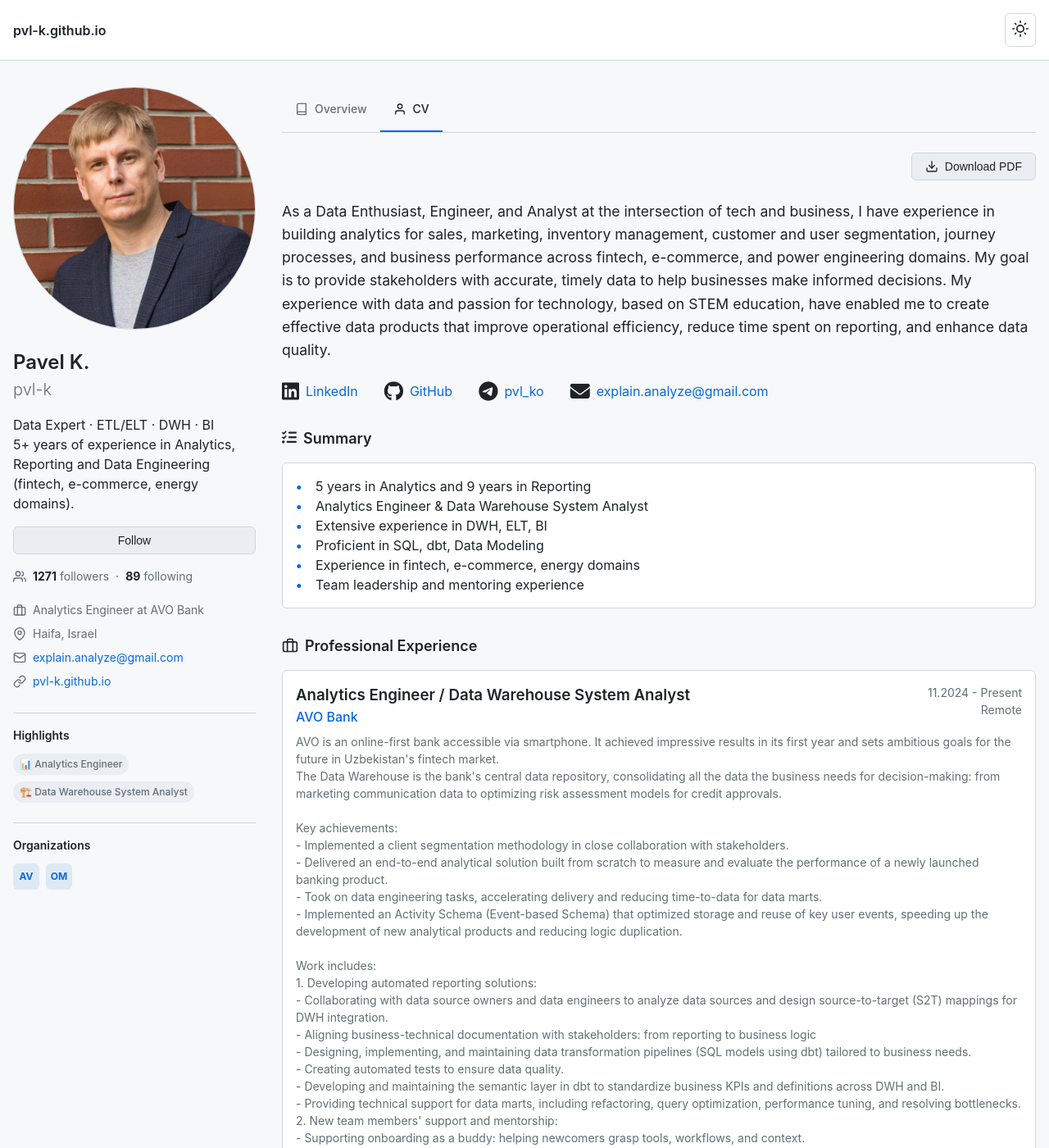
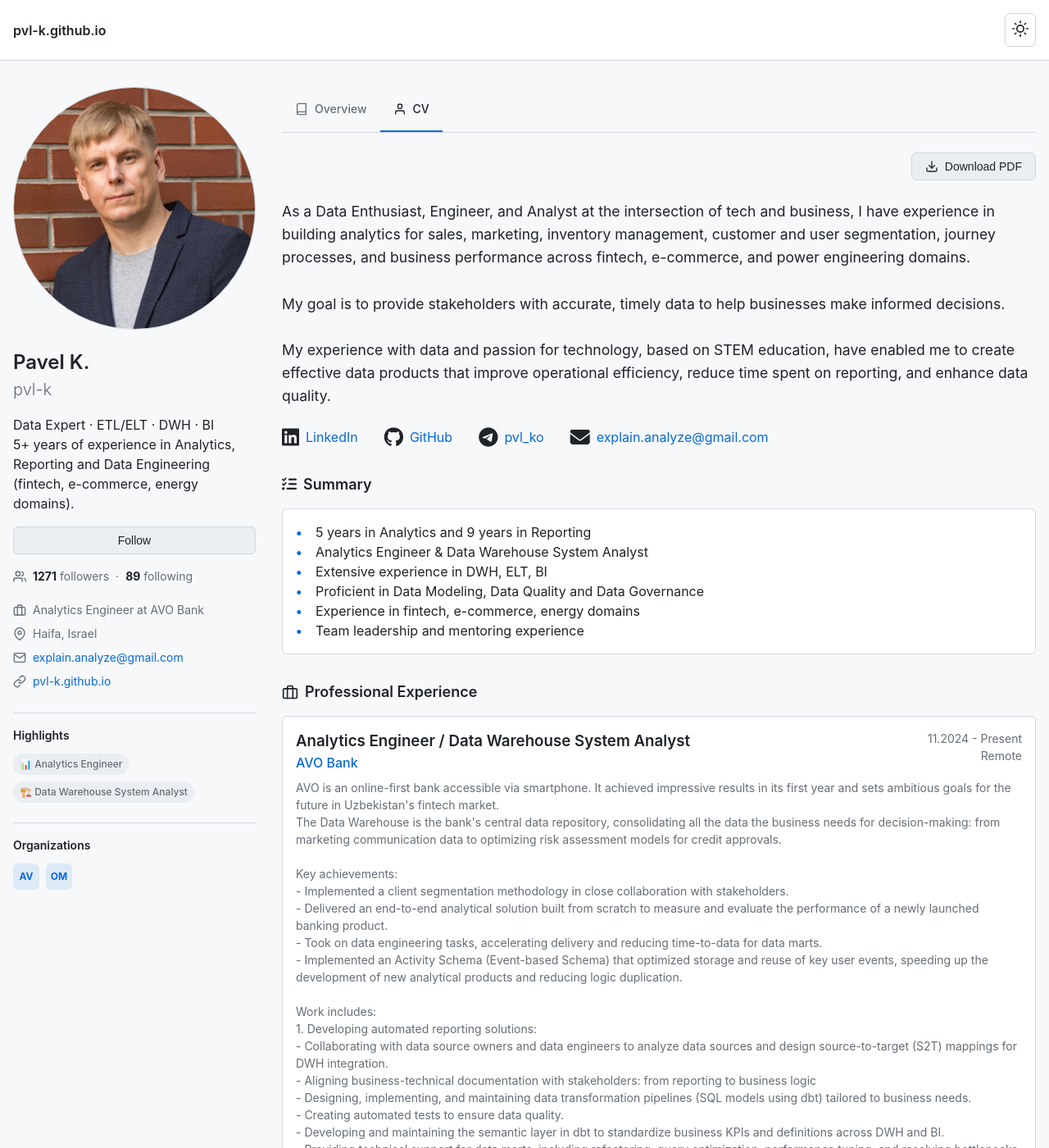
Before and after one commit to pvl-k/pvl-k.github.io, a Jekyll site: the page built from cv.html, in a window 1280 px wide and 1400 px high. Shown: the whole window at 82% size. Built offline with Jekyll 4.4.1, drawn with Linux system fonts in a browser that asks for light colours; some of the changed text lies outside the part shown.

Commit message:
enhance text readability with line breaks

```diff
--- a/_data/cv.yml
+++ b/_data/cv.yml
@@ -4,7 +4,7 @@
   skills:
     - Analytics Engineer & Data Warehouse System Analyst
     - Extensive experience in DWH, ELT, BI
-    - Proficient in SQL, dbt, Data Modeling
+    - Proficient in Data Modeling, Data Quality and Data Governance
     - Experience in fintech, e-commerce, energy domains
     - Team leadership and mentoring experience
 
@@ -45,6 +45,8 @@
       - SQL
       - dbt
       - Data Modeling
+      - Data Quality
+      - Data Governance
       - ELT
       - Data Warehouse (DWH)
       - Git
@@ -73,6 +75,7 @@
       - SQL
       - dbt
       - Data Modeling
+      - Data Quality
       - ELT
       - Data Warehouse (DWH)
       - Business Intelligence
--- a/_data/overview.yml
+++ b/_data/overview.yml
@@ -1,5 +1,8 @@
 intro:
-  text: "I'm Pavel, a Data Expert specializing in ELT, Data Warehousing, and Business Intelligence. With 5+ years of experience in Analytics, reporting and data engineering across fintech, e-commerce, and energy domains, I build robust data solutions that drive business insights. I'm an advocate of Activity Schema and Schema-less data storage models, and I believe in the synergistic use of dbt and git to reduce time-to-data, including rapid prototyping and testing of data marts."
+  text: |
+    I'm Pavel, a Data Expert specializing in ELT, Data Warehousing, and Business Intelligence.
+    With 5+ years of experience in Analytics, reporting and data engineering across fintech, e-commerce, and energy domains, I build robust data solutions that drive business insights.
+    I'm an advocate of Activity Schema and Schema-less data storage models, and I believe in the synergistic use of dbt and git to reduce time-to-data, including rapid prototyping and testing of data marts.
 
 online:
   - name: LinkedIn
--- a/cv.html
+++ b/cv.html
@@ -24,7 +24,9 @@
         As a Data Enthusiast, Engineer, and Analyst at the intersection of tech and business, I have experience in
         building analytics for sales, marketing, inventory management, customer and user segmentation, journey
         processes, and business performance across fintech, e-commerce, and power engineering domains.
+        <br><br>
         My goal is to provide stakeholders with accurate, timely data to help businesses make informed decisions.
+        <br><br>
         My experience with data and passion for technology, based on STEM education, have enabled me to create effective
         data products that improve operational efficiency, reduce time spent on reporting, and enhance data quality.
     </p>
--- a/index.html
+++ b/index.html
@@ -14,7 +14,7 @@
     <div class="intro-section">
         <div class="intro-content">
             <p class="intro-text">
-                {{ site.data.overview.intro.text }}
+                {{ site.data.overview.intro.text | newline_to_br }}
             </p>
 
             <div class="contact-info">
```
